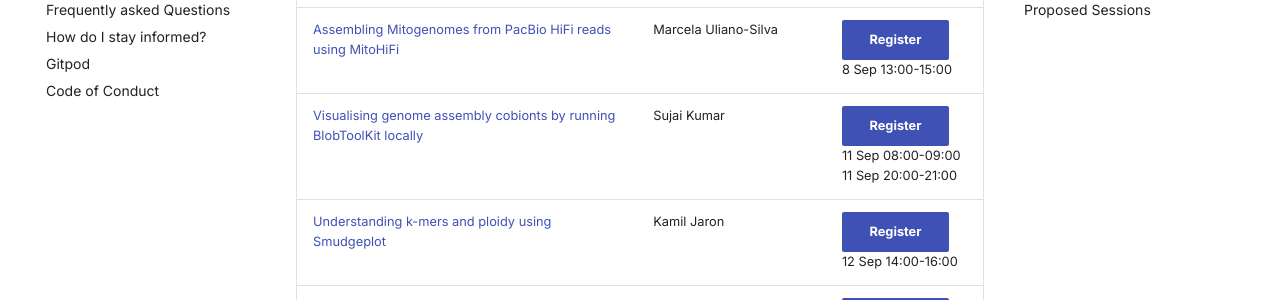
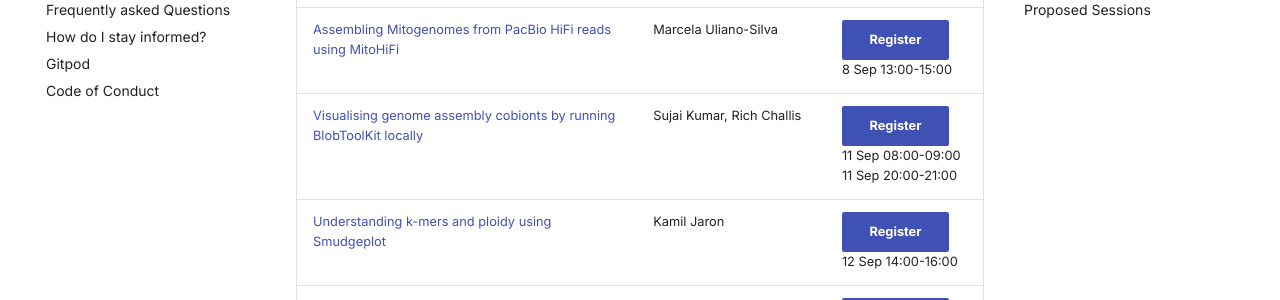
Before and after one commit to tol-training/tol-training.github.io, an MkDocs documentation site: the page built from docs/sessions.md, in a window 1280 px wide and 900 px high, scrolled down 1345 px. Shown: the part 152-452 px from the top of the window. Built offline with MkDocs 1.6.1 and Material for MkDocs 9.7.7, drawn with Linux system fonts in a browser that asks for light colours.

Commit message:
update sessions

```diff
--- a/docs/sessions.md
+++ b/docs/sessions.md
@@ -80,7 +80,7 @@ If there are 2 time slots available for a session, pick the one you can attend m
 | [Querying genome metadata and sequencing projects using GoaT](https://bga23.org/goat) | Cibele Sotero-Caio | [Register](https://buytickets.at/bga23/973002){ : target="_blank" .md-button .md-button--primary }<br/>~~6 Sep 16:00-18:00~~<br/>25 Sep 15:00-17:00 |
 | [The TreeVal Pipeline: Generating evidence for manual curation](https://bga23.org/treeval-curation) | Genome Reference Informatics Team, Sanger | [Register](https://buytickets.at/bga23/973202){ : target="_blank" .md-button .md-button--primary }<br/>8 Sep 11:00-13:00<br/>18 Sep 11:00-13:00 |
 | [Assembling Mitogenomes from PacBio HiFi reads using MitoHiFi](https://bga23.org/MitoHiFi) | Marcela Uliano-Silva | [Register](https://buytickets.at/bga23/973171){ : target="_blank" .md-button .md-button--primary }<br/>8 Sep 13:00-15:00 |
-| [Visualising genome assembly cobionts by running BlobToolKit locally](https://bga23.org/btk-cli) | Sujai Kumar | [Register](https://buytickets.at/bga23/973213){ : target="_blank" .md-button .md-button--primary }<br/>11 Sep 08:00-09:00<br/>11 Sep 20:00-21:00 |
+| [Visualising genome assembly cobionts by running BlobToolKit locally](https://bga23.org/btk-cli) | Sujai Kumar, Rich Challis | [Register](https://buytickets.at/bga23/973213){ : target="_blank" .md-button .md-button--primary }<br/>11 Sep 08:00-09:00<br/>11 Sep 20:00-21:00 |
 | [Understanding k-mers and ploidy using Smudgeplot](https://bga23.org/smudgeplot) | Kamil Jaron | [Register](https://buytickets.at/bga23/973117){ : target="_blank" .md-button .md-button--primary }<br/>12 Sep 14:00-16:00 |
 | [Starting a comparative genome study from CNGBdb: datasets, analysis platform, and spatial transcriptomics database](https://bga23.org/cngbdb) | Xiaofeng Wei | [Register](https://buytickets.at/bga23/980802){ : target="_blank" .md-button .md-button--primary }<br/>13 Sep 09:00-11:00 |
 | [Searching and Downloading Genome Data using NCBI Datasets](https://bga23.org/ncbidatasets) | Nuala O'Leary, Mirian T. N. Tsuchiya, Eric Cox | [Register](https://buytickets.at/bga23/973214){ : target="_blank" .md-button .md-button--primary }<br/>14 Sep 17:00-18:00 |
```
